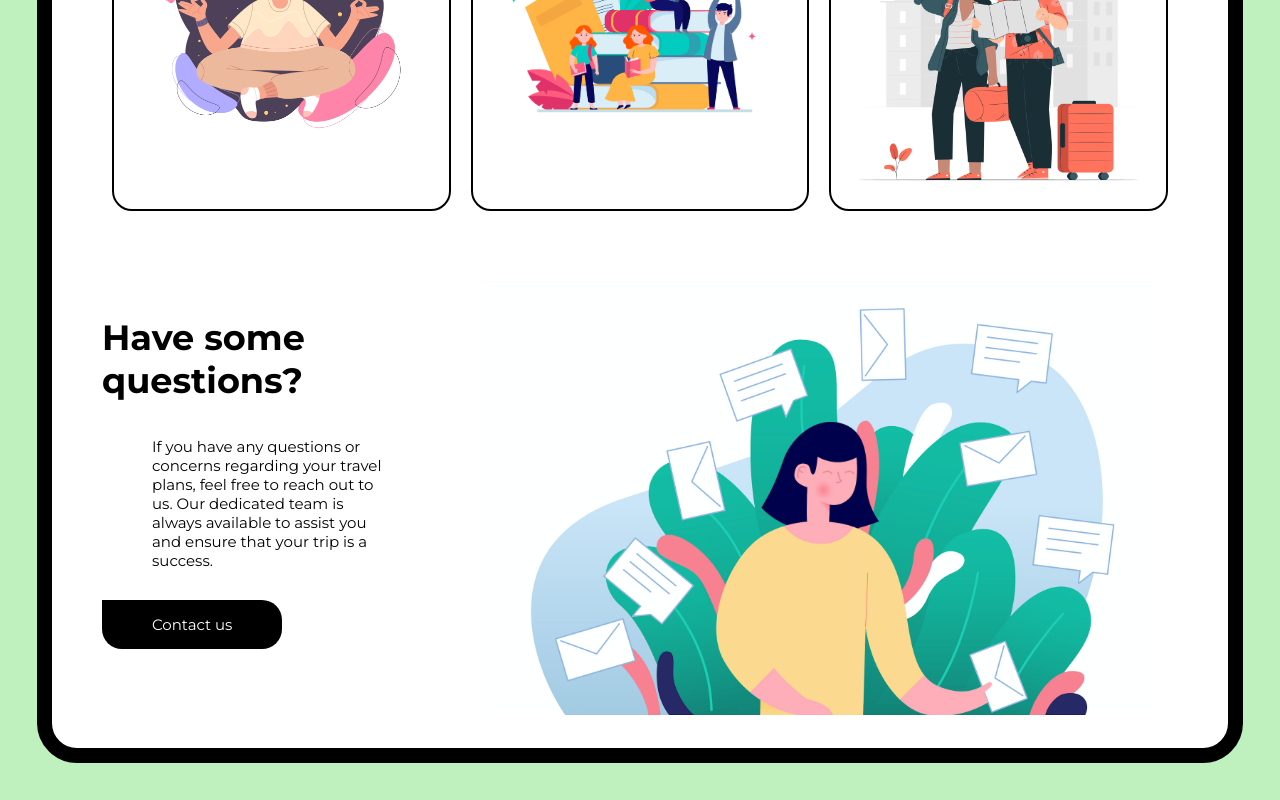
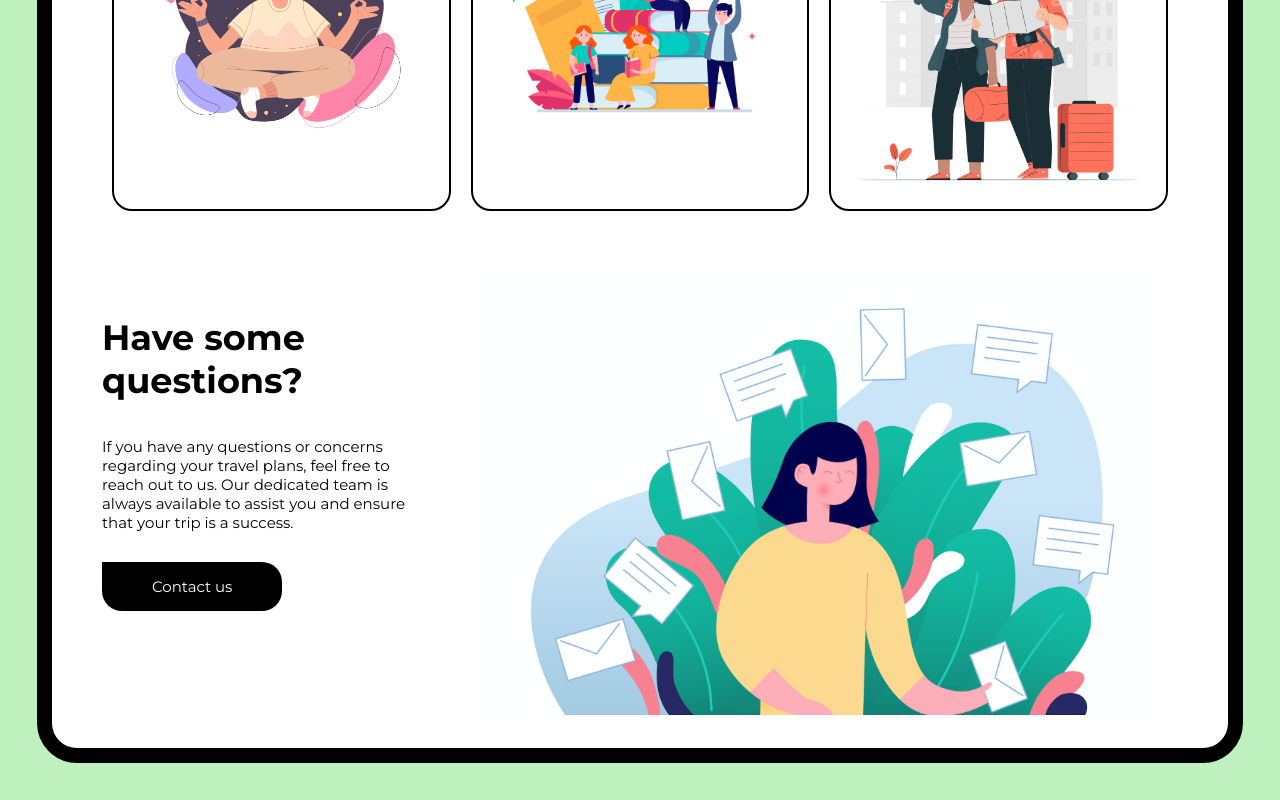
Before and after one commit to mikalojuszrg/Project-Booking-Travel, a React (Create React App) app: page / in a window 1280 px wide. Shown: the part 1278-2078 px from the top of the page. Built offline with nearby package versions, Linux system fonts and the light colour scheme; no server answers.

Commit message:
fixed text align

```diff
--- a/src/components/ContactUsSection/ContactUsSection.module.scss
+++ b/src/components/ContactUsSection/ContactUsSection.module.scss
@@ -22,7 +22,6 @@
     p {
       font-size: 1.5rem;
       margin: 3rem auto;
-      padding: 0rem 5rem;
     }
 
     @include medium {
```
